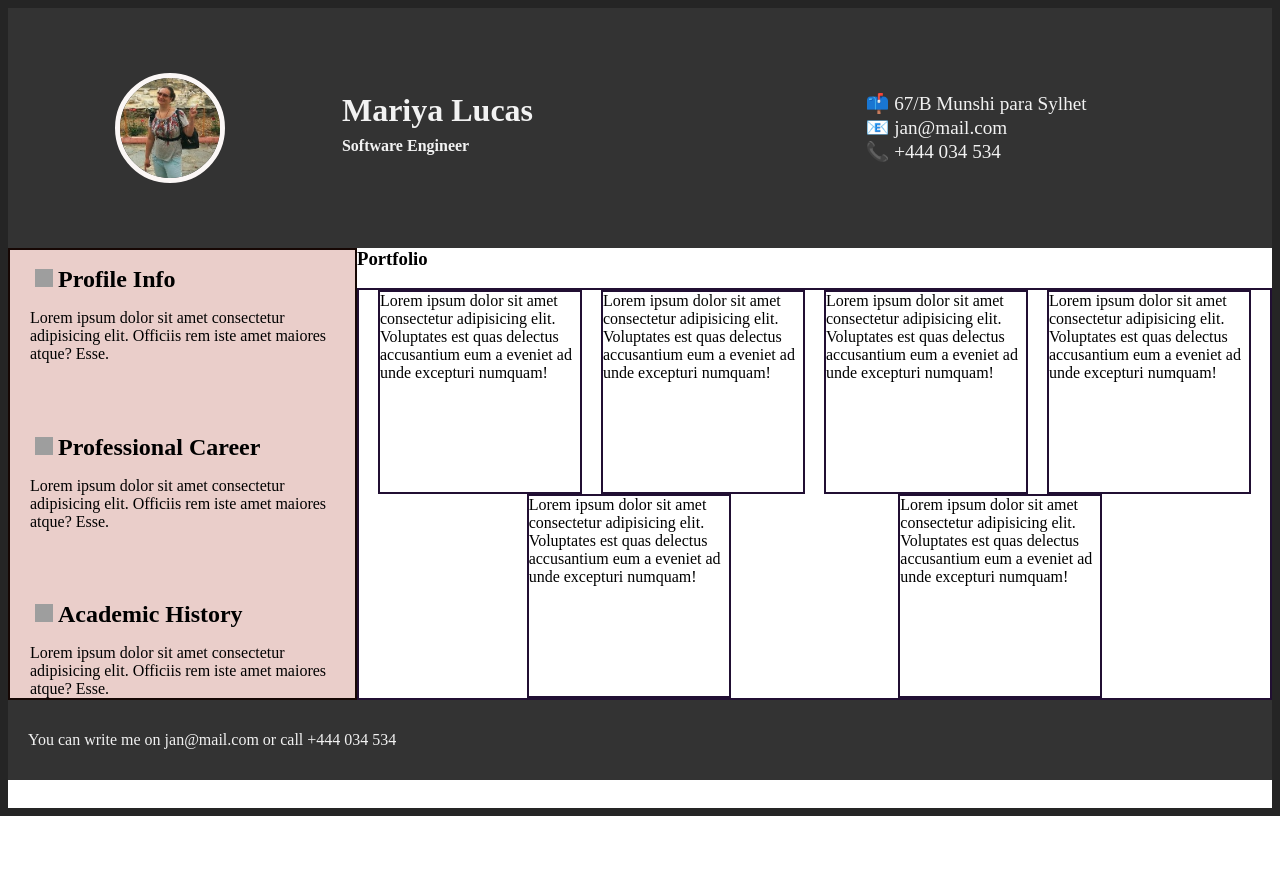
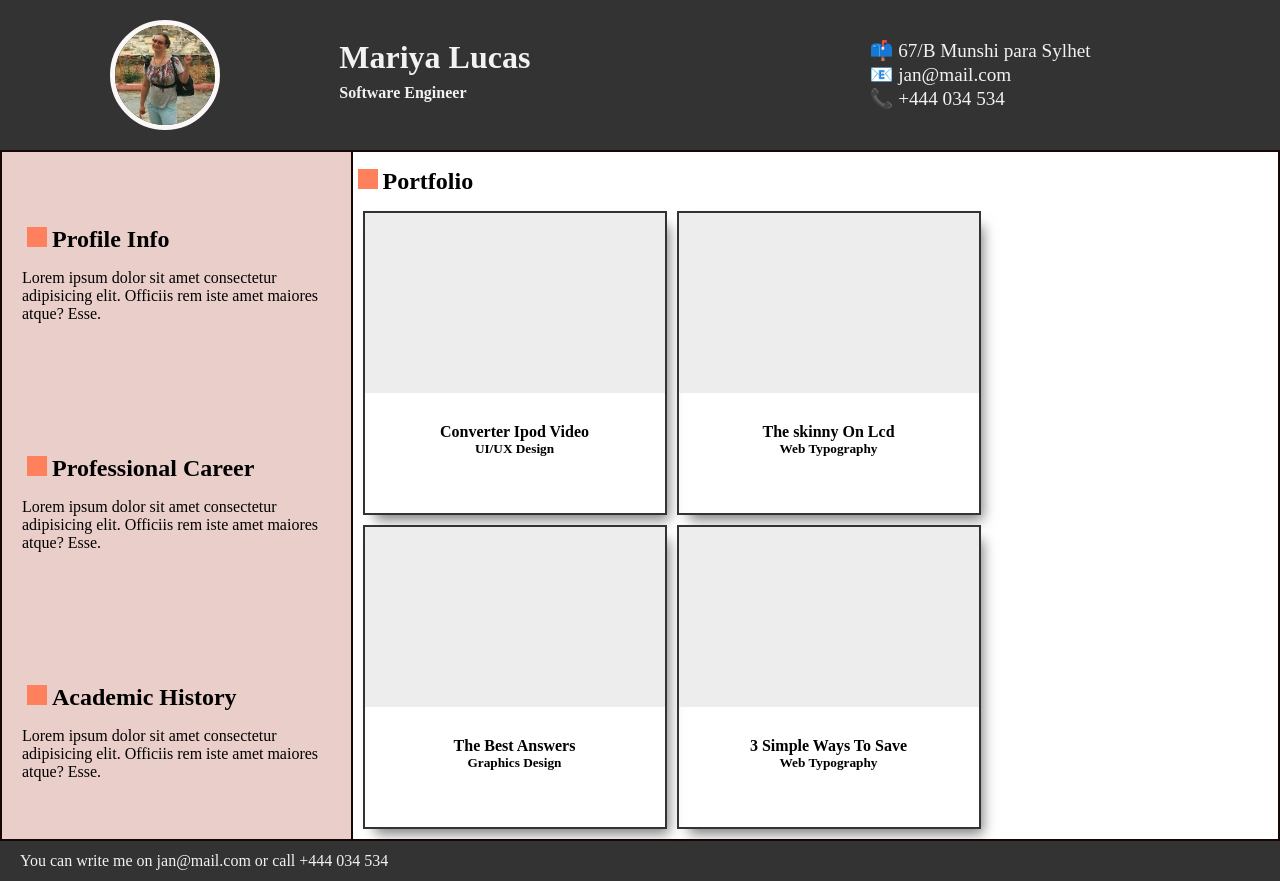
Before and after one commit to MariyaLcs/rsschool-html, a plain HTML site: page index.html in a window 1280 px wide. Before the commit the page ends 816 px from the top, so only its background shows below. Drawn offline with Linux system fonts and the light colour scheme; grey boxes are pictures that could not be loaded.

Commit message:
feat: add main section with cards

```diff
--- a/index.html
+++ b/index.html
@@ -35,7 +35,7 @@
                 src="https://image.flaticon.com/icons/png/512/40/40127.png"
                 alt="White case suitcase"
               />
-              <h2 class="aside-header-h2">Profile Info</h2>
+              <h2 class="header-h2">Profile Info</h2>
             </div>
             <div class="aside-info-main">
               Lorem ipsum dolor sit amet consectetur adipisicing elit. Officiis
@@ -49,7 +49,7 @@
                 src="https://image.flaticon.com/icons/png/512/40/40127.png"
                 alt="White case suitcase"
               />
-              <h2 class="aside-header-h2">Professional Career</h2>
+              <h2 class="header-h2">Professional Career</h2>
             </div>
             <div class="aside-professional-main">
               Lorem ipsum dolor sit amet consectetur adipisicing elit. Officiis
@@ -63,7 +63,7 @@
                 src="https://image.flaticon.com/icons/png/512/40/40127.png"
                 alt="White case suitcase"
               />
-              <h2 class="aside-header-h2">Academic History</h2>
+              <h2 class="header-h2">Academic History</h2>
             </div>
             <div class="aside-academic-main">
               Lorem ipsum dolor sit amet consectetur adipisicing elit. Officiis
@@ -72,39 +72,45 @@
           </div>
         </aside>
         <section class="content">
-          <header class="content-header"><h3>Portfolio</h3></header>
-          <section class="content-items">
-            <figure class="portfolio-item">
-              Lorem ipsum dolor sit amet consectetur adipisicing elit.
-              Voluptates est quas delectus accusantium eum a eveniet ad unde
-              excepturi numquam!
-            </figure>
-            <figure class="portfolio-item">
-              Lorem ipsum dolor sit amet consectetur adipisicing elit.
-              Voluptates est quas delectus accusantium eum a eveniet ad unde
-              excepturi numquam!
-            </figure>
-            <figure class="portfolio-item">
-              Lorem ipsum dolor sit amet consectetur adipisicing elit.
-              Voluptates est quas delectus accusantium eum a eveniet ad unde
-              excepturi numquam!
-            </figure>
-            <figure class="portfolio-item">
-              Lorem ipsum dolor sit amet consectetur adipisicing elit.
-              Voluptates est quas delectus accusantium eum a eveniet ad unde
-              excepturi numquam!
-            </figure>
-            <figure class="portfolio-item">
-              Lorem ipsum dolor sit amet consectetur adipisicing elit.
-              Voluptates est quas delectus accusantium eum a eveniet ad unde
-              excepturi numquam!
-            </figure>
-            <figure class="portfolio-item">
-              Lorem ipsum dolor sit amet consectetur adipisicing elit.
-              Voluptates est quas delectus accusantium eum a eveniet ad unde
-              excepturi numquam!
-            </figure>
-          </section>
+          <div class="aside-header">
+            <img
+              class="aside-img"
+              src="https://image.flaticon.com/icons/png/512/40/40127.png"
+              alt="White case suitcase"
+            />
+            <h2 class="header-h2">Portfolio</h2>
+          </div>
+          <div class="content-items">
+            <div class="content-card">
+              <div class="content-body"></div>
+
+              <div class="content-card-footer">
+                <h4>Converter Ipod Video</h4>
+                <h5>UI/UX Design</h5>
+              </div>
+            </div>
+            <div class="content-card">
+              <div class="content-body"></div>
+              <div class="content-card-footer">
+                <h4>The skinny On Lcd</h4>
+                <h5>Web Typography</h5>
+              </div>
+            </div>
+            <div class="content-card">
+              <div class="content-body"></div>
+              <div class="content-card-footer">
+                <h4>The Best Answers</h4>
+                <h5>Graphics Design</h5>
+              </div>
+            </div>
+            <div class="content-card">
+              <div class="content-body"></div>
+              <div class="content-card-footer">
+                <h4>3 Simple Ways To Save</h4>
+                <h5>Web Typography</h5>
+              </div>
+            </div>
+          </div>
         </section>
       </main>
       <footer>
--- a/style.css
+++ b/style.css
@@ -6,7 +6,7 @@
   display: flex;
   /* box-sizing: border-box; */
   height: 100vh;
-  border: 8px solid #252525;
+
   flex-direction: column;
 }
 /* Header */
@@ -62,7 +62,7 @@ main {
 aside {
   display: flex;
   flex-direction: column;
-  justify-content: space-between;
+  justify-content: space-around;
   flex: 1;
   padding: 0 20px;
   border: 2px solid #160704;
@@ -77,10 +77,13 @@ aside {
 }
 .aside-img {
   margin: 0 5px;
-  width: 18px;
-  height: 18px;
+  width: 20px;
+  height: 20px;
+  filter: invert(5%) sepia(15%) saturate(2011%) hue-rotate(323deg)
+    brightness(100%) contrast(103%);
 }
-.aside-header-h2 {
+
+.header-h2 {
   margin: 16px 0;
 }
 
@@ -88,30 +91,46 @@ aside {
 
 .content {
   flex: 3;
+  border: 2px solid #160704;
+  border-left: none;
 }
 .content-items {
-  border: 2px solid rgb(33, 15, 51);
   display: flex;
   align-content: space-around;
-  justify-content: space-evenly;
+  justify-content: flex-start;
+  flex-direction: row;
   flex-wrap: wrap;
+  margin-left: 10px;
 }
-footer {
-  height: 5vh;
+
+.content-card {
+  display: flex;
+  flex-direction: column;
+  justify-content: flex-start;
+  align-items: center;
+  text-align: center;
+  width: 300px;
+  height: 300px;
+  border: 2px solid #333333;
+  margin: 0 10px 10px 0;
+  box-shadow: 7px 10px 12px -5px rgba(0, 0, 0, 0.5);
+  transition: all ease 500ms;
 }
-.portfolio-item {
-  width: 200px;
-  height: 200px;
-  border: 2px solid rgb(33, 15, 51);
+.content-card:hover {
+  transform: scale(1.05);
 }
-.content-header {
-  height: 5vh;
+.content-body {
+  width: 100%;
+  background-color: #ededed;
+  height: 60%;
+}
+.content-card-footer {
+  margin-top: 10%;
 }
 
 /* Footer */
 footer {
-  min-height: 20px;
-  height: 10vh;
+  min-height: 5vh;
   background-color: #333333;
   color: #f2f2f2;
   padding-left: 20px;
```
